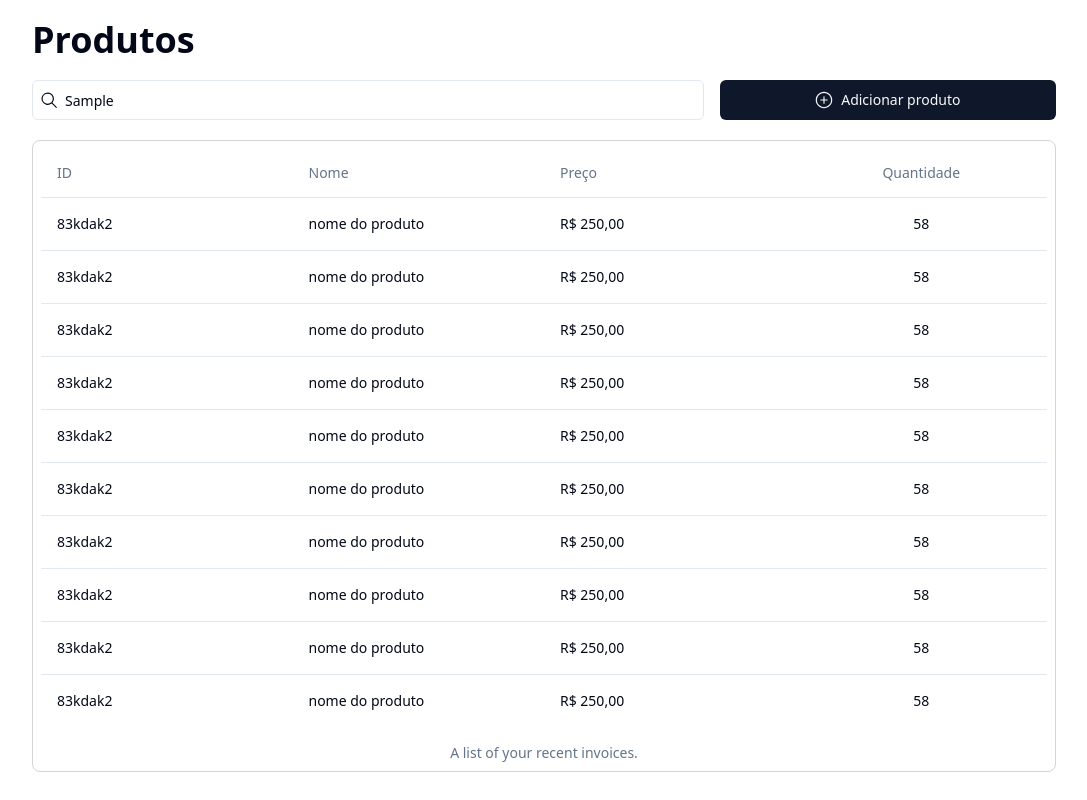
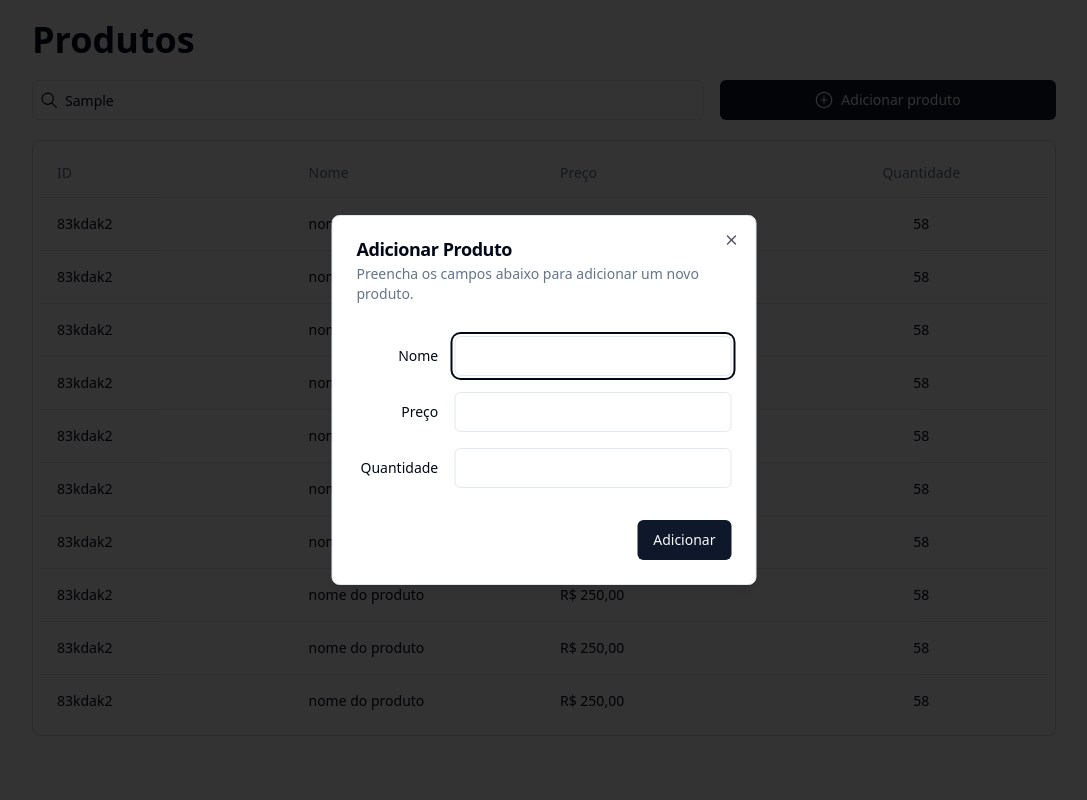
Before and after one commit to joaomariofm/verstand-onboarding, a React (Vite) app: page / in a window 1280 px wide. Both pictures are taken after typing "Sample" into the empty fields and a click on the button "Adicionar produto". Shown: the whole page, without its empty margins (96-1183 px from the left). Built offline with nearby package versions, Linux system fonts and the light colour scheme.

Commit message:
adding dialog component

```diff
--- a/package.json
+++ b/package.json
@@ -10,6 +10,8 @@
     "preview": "vite preview"
   },
   "dependencies": {
+    "@radix-ui/react-dialog": "^1.1.1",
+    "@radix-ui/react-label": "^2.1.0",
     "@radix-ui/react-slot": "^1.1.0",
     "class-variance-authority": "^0.7.0",
     "clsx": "^2.1.1",
--- a/src/App.tsx
+++ b/src/App.tsx
@@ -1,10 +1,9 @@
-import { GoSearch, GoPlusCircle } from "react-icons/go"
+import { GoSearch } from "react-icons/go"
 import { Input } from "./components/ui/input"
-import { Button } from "./components/ui/button"
+import { AddProductDialog } from "@/components/AddProductDialog"
 import {
 	Table,
 	TableHeader,
-	TableCaption,
 	TableRow,
 	TableHead,
 	TableBody,
@@ -15,24 +14,18 @@ function App() {
   return (
 		<>
 			<div className="mt-5 max-w-5xl mx-auto">
-
 				<h1 className="text-4xl font-bold">Produtos</h1>
-
 				<div className="py-5 flex items-center gap-4">
 					<div className="relative w-2/3">
 						<GoSearch className="absolute h-[18px] w-[18px] left-2 top-1/2 transform -translate-y-1/2 top-text-zinc-500" />
 						<Input className="px-8" placeholder="Procurar por produto"/>
 					</div>
-
-					<Button className="w-1/3">
-						<GoPlusCircle className="h-[18px] w-[18px] mr-2"/>
-						Adicionar produto
-					</Button>
+					<div className="w-1/3">
+						<AddProductDialog />
+					</div>
 				</div>
-
 				<div className="p-2 border border-zinc-300 rounded-lg">
 					<Table>
-
 						<TableHeader>
 							<TableRow>
 								<TableHead className="w-1/4">ID</TableHead>
@@ -41,7 +34,6 @@ function App() {
 								<TableHead className="w-1/4 text-center">Quantidade</TableHead>
 							</TableRow>
 						</TableHeader>
-
 						<TableBody>
 							{
 								Array.from({ length: 10 }).map((_, i) => (
@@ -54,8 +46,6 @@ function App() {
 								))
 							}
 						</TableBody>
-
-						<TableCaption>A list of your recent invoices.</TableCaption>
 					</Table>
 				</div>
 			</div>
--- /dev/null
+++ b/src/components/AddProductDialog.tsx
@@ -0,0 +1,70 @@
+import { GoPlusCircle } from "react-icons/go"
+import { Button } from "@/components/ui/button"
+import { Label } from "@/components/ui/label"
+import { Input } from "@/components/ui/input"
+import {
+  Dialog,
+  DialogContent,
+  DialogDescription,
+  DialogFooter,
+  DialogHeader,
+  DialogTitle,
+  DialogTrigger,
+} from "@/components/ui/dialog"
+
+function AddProductDialog() {
+	return (
+		<>
+			<Dialog>
+				<DialogTrigger className="w-full" asChild>
+					<Button>
+						<GoPlusCircle className="h-[18px] w-[18px] mr-2"/>
+						Adicionar produto
+					</Button>
+				</DialogTrigger>
+				<DialogContent className="sm:max-w-[425px]">
+					<DialogHeader>
+						<DialogTitle>Adicionar Produto</DialogTitle>
+						<DialogDescription>
+							Preencha os campos abaixo para adicionar um novo produto.
+						</DialogDescription>
+					</DialogHeader>
+					<div className="grid gap-4 py-4">
+						<div className="grid grid-cols-4 items-center gap-4">
+							<Label htmlFor="name" className="text-right">
+								Nome
+							</Label>
+							<Input
+								id="name"
+								className="col-span-3"
+							/>
+						</div>
+						<div className="grid grid-cols-4 items-center gap-4">
+							<Label htmlFor="price" className="text-right">
+								Preço
+							</Label>
+							<Input
+								id="price"
+								className="col-span-3"
+							/>
+						</div>
+						<div className="grid grid-cols-4 items-center gap-4">
+							<Label htmlFor="quantity" className="text-right">
+								Quantidade
+							</Label>
+							<Input
+								id="quantity"
+								className="col-span-3"
+							/>
+						</div>
+					</div>
+					<DialogFooter>
+						<Button type="submit">Adicionar</Button>
+					</DialogFooter>
+				</DialogContent>
+			</Dialog>
+		</>
+	)
+}
+
+export { AddProductDialog }
--- /dev/null
+++ b/src/components/ui/dialog.tsx
@@ -0,0 +1,120 @@
+import * as React from "react"
+import * as DialogPrimitive from "@radix-ui/react-dialog"
+import { X } from "lucide-react"
+
+import { cn } from "@/lib/utils"
+
+const Dialog = DialogPrimitive.Root
+
+const DialogTrigger = DialogPrimitive.Trigger
+
+const DialogPortal = DialogPrimitive.Portal
+
+const DialogClose = DialogPrimitive.Close
+
+const DialogOverlay = React.forwardRef<
+  React.ElementRef<typeof DialogPrimitive.Overlay>,
+  React.ComponentPropsWithoutRef<typeof DialogPrimitive.Overlay>
+>(({ className, ...props }, ref) => (
+  <DialogPrimitive.Overlay
+    ref={ref}
+    className={cn(
+      "fixed inset-0 z-50 bg-black/80  data-[state=open]:animate-in data-[state=closed]:animate-out data-[state=closed]:fade-out-0 data-[state=open]:fade-in-0",
+      className
+    )}
+    {...props}
+  />
+))
+DialogOverlay.displayName = DialogPrimitive.Overlay.displayName
+
+const DialogContent = React.forwardRef<
+  React.ElementRef<typeof DialogPrimitive.Content>,
+  React.ComponentPropsWithoutRef<typeof DialogPrimitive.Content>
+>(({ className, children, ...props }, ref) => (
+  <DialogPortal>
+    <DialogOverlay />
+    <DialogPrimitive.Content
+      ref={ref}
+      className={cn(
+        "fixed left-[50%] top-[50%] z-50 grid w-full max-w-lg translate-x-[-50%] translate-y-[-50%] gap-4 border bg-background p-6 shadow-lg duration-200 data-[state=open]:animate-in data-[state=closed]:animate-out data-[state=closed]:fade-out-0 data-[state=open]:fade-in-0 data-[state=closed]:zoom-out-95 data-[state=open]:zoom-in-95 data-[state=closed]:slide-out-to-left-1/2 data-[state=closed]:slide-out-to-top-[48%] data-[state=open]:slide-in-from-left-1/2 data-[state=open]:slide-in-from-top-[48%] sm:rounded-lg",
+        className
+      )}
+      {...props}
+    >
+      {children}
+      <DialogPrimitive.Close className="absolute right-4 top-4 rounded-sm opacity-70 ring-offset-background transition-opacity hover:opacity-100 focus:outline-none focus:ring-2 focus:ring-ring focus:ring-offset-2 disabled:pointer-events-none data-[state=open]:bg-accent data-[state=open]:text-muted-foreground">
+        <X className="h-4 w-4" />
+        <span className="sr-only">Close</span>
+      </DialogPrimitive.Close>
+    </DialogPrimitive.Content>
+  </DialogPortal>
+))
+DialogContent.displayName = DialogPrimitive.Content.displayName
+
+const DialogHeader = ({
+  className,
+  ...props
+}: React.HTMLAttributes<HTMLDivElement>) => (
+  <div
+    className={cn(
+      "flex flex-col space-y-1.5 text-center sm:text-left",
+      className
+    )}
+    {...props}
+  />
+)
+DialogHeader.displayName = "DialogHeader"
+
+const DialogFooter = ({
+  className,
+  ...props
+}: React.HTMLAttributes<HTMLDivElement>) => (
+  <div
+    className={cn(
+      "flex flex-col-reverse sm:flex-row sm:justify-end sm:space-x-2",
+      className
+    )}
+    {...props}
+  />
+)
+DialogFooter.displayName = "DialogFooter"
+
+const DialogTitle = React.forwardRef<
+  React.ElementRef<typeof DialogPrimitive.Title>,
+  React.ComponentPropsWithoutRef<typeof DialogPrimitive.Title>
+>(({ className, ...props }, ref) => (
+  <DialogPrimitive.Title
+    ref={ref}
+    className={cn(
+      "text-lg font-semibold leading-none tracking-tight",
+      className
+    )}
+    {...props}
+  />
+))
+DialogTitle.displayName = DialogPrimitive.Title.displayName
+
+const DialogDescription = React.forwardRef<
+  React.ElementRef<typeof DialogPrimitive.Description>,
+  React.ComponentPropsWithoutRef<typeof DialogPrimitive.Description>
+>(({ className, ...props }, ref) => (
+  <DialogPrimitive.Description
+    ref={ref}
+    className={cn("text-sm text-muted-foreground", className)}
+    {...props}
+  />
+))
+DialogDescription.displayName = DialogPrimitive.Description.displayName
+
+export {
+  Dialog,
+  DialogPortal,
+  DialogOverlay,
+  DialogClose,
+  DialogTrigger,
+  DialogContent,
+  DialogHeader,
+  DialogFooter,
+  DialogTitle,
+  DialogDescription,
+}
--- /dev/null
+++ b/src/components/ui/label.tsx
@@ -0,0 +1,24 @@
+import * as React from "react"
+import * as LabelPrimitive from "@radix-ui/react-label"
+import { cva, type VariantProps } from "class-variance-authority"
+
+import { cn } from "@/lib/utils"
+
+const labelVariants = cva(
+  "text-sm font-medium leading-none peer-disabled:cursor-not-allowed peer-disabled:opacity-70"
+)
+
+const Label = React.forwardRef<
+  React.ElementRef<typeof LabelPrimitive.Root>,
+  React.ComponentPropsWithoutRef<typeof LabelPrimitive.Root> &
+    VariantProps<typeof labelVariants>
+>(({ className, ...props }, ref) => (
+  <LabelPrimitive.Root
+    ref={ref}
+    className={cn(labelVariants(), className)}
+    {...props}
+  />
+))
+Label.displayName = LabelPrimitive.Root.displayName
+
+export { Label }
```
Also changed, not shown: 1 other file (tests, documents, lock files or other folders).
